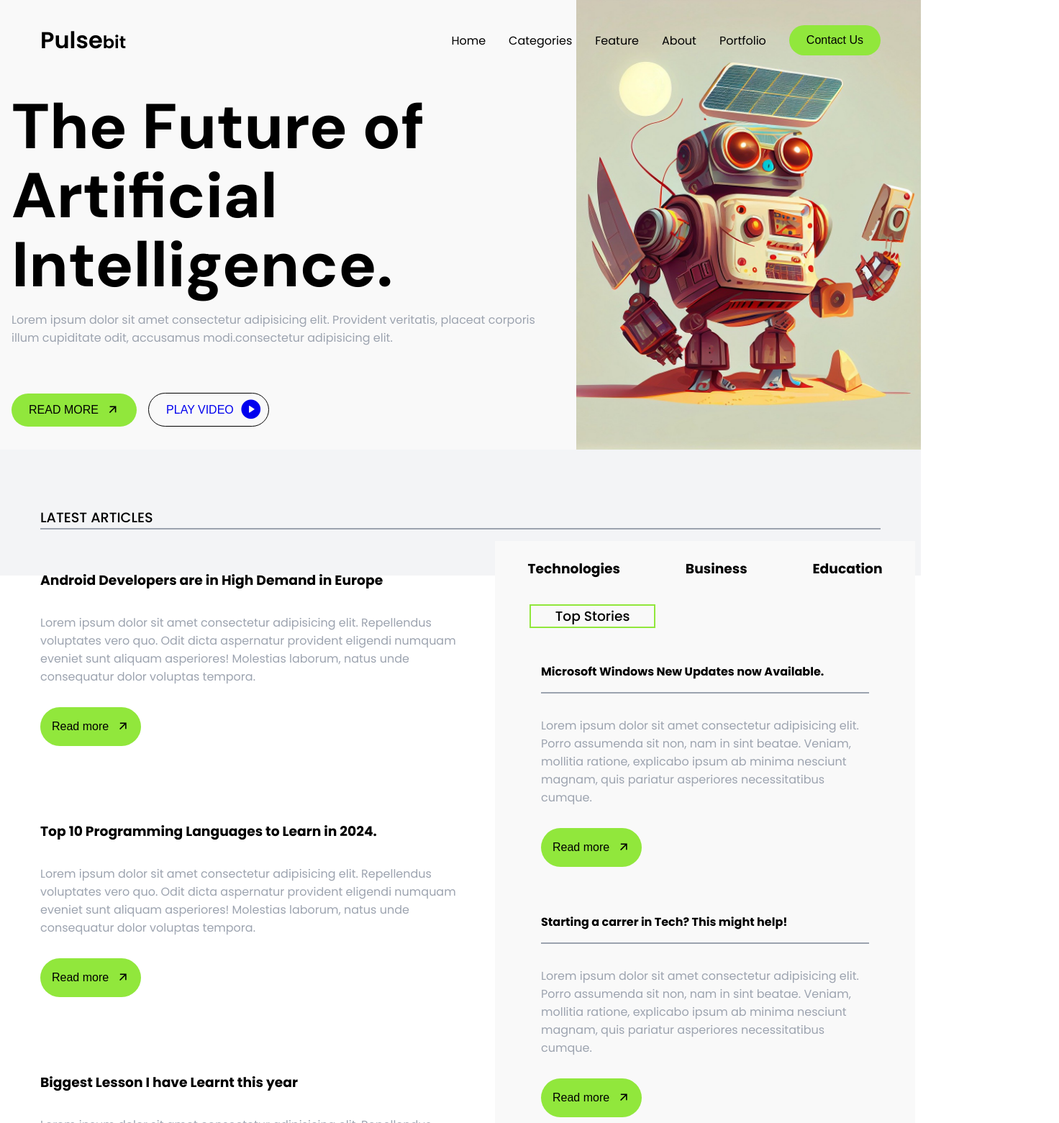
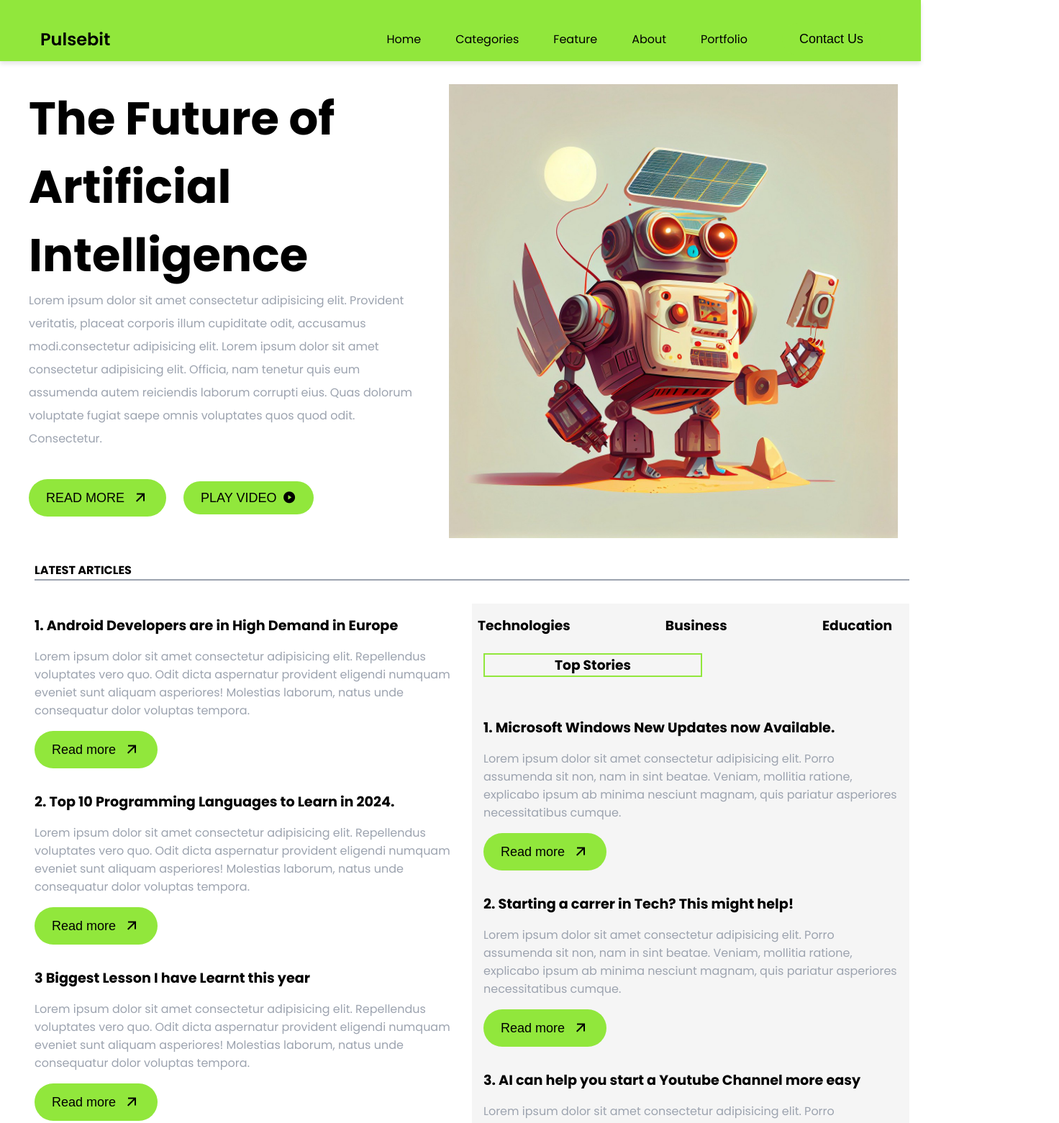
Before and after one commit to Sulemana24/PulseBit-, a plain HTML site: page home.html in a window 1280 px wide. Shown: the top 1561 px of the page at 72% size, 1472 px wide, since content can reach past the window. Drawn offline with nearby package versions, Linux system fonts and the light colour scheme.

Commit message:
changes made to media queiries and homepage

```diff
--- a/home.css
+++ b/home.css
@@ -1,12 +1,5 @@
 @import url('https://fonts.googleapis.com/css2?family=DM+Sans:ital,opsz,wght@0,9..40,100..1000;1,9..40,100..1000&family=Poppins:ital,wght@0,100;0,200;0,300;0,400;0,500;0,600;0,700;0,800;0,900;1,100;1,200;1,300;1,400;1,500;1,600;1,700;1,800;1,900&display=swap');
 
-/*General Styles*/
-*{
-    padding: 0;
-    margin: 0;
-    box-sizing: border-box;
-
-}
 :root{
     --primary-color: #91e73c;
     --primary-color-dark: #7ac232;
@@ -17,6 +10,14 @@
     --max-width: 1200px;
     --header-font: "DM Sans", sans-serif;
 }
+
+     /* General Styles */
+*{
+    padding: 0;
+    margin: 0;
+    box-sizing: border-box;
+}
+
 html,
 body{
     scroll-behavior: smooth;
@@ -26,11 +27,12 @@ body{
     font-family: "Poppins", sans-serif;
 }
 
+      /* Nav Section */
 header{
     display: grid;
     overflow: hidden;
 }
-/*Nav Section Styles*/
+
 nav{
     position: fixed;
     isolation: isolate;
@@ -53,23 +55,6 @@ nav{
     cursor: pointer;
 }
 
-.logo{
-    font-size: 1.5rem;
-    font-weight: 600;
-    color: var(--text-dark);
-}
-
-.logo span{
-    font-size: 1.2rem;
-}
-a{
-    text-decoration: none;
-    transition: 0.3s;
-}
-
-ul{
-    list-style: none;
-}
 .nav-links{
     position: absolute;
     bottom: 0;
@@ -86,6 +71,25 @@ ul{
     z-index: -1;
 }
 
+.logo{
+    font-size: 1.5rem;
+    font-weight: 600;
+    color: var(--text-dark);
+}
+
+.logo span{
+    font-size: 1.2rem;
+}
+
+a{
+    text-decoration: none;
+    transition: 0.3s;
+}
+
+ul{
+    list-style: none;
+}
+
 .nav-links.open{
     transform: translateY(100%);
 }
@@ -98,51 +102,34 @@ ul{
     background-color: var(--primary-color);
 }
 
-.nav-links a:hover{
-    color: var(--white);
-}
-
-/*Hero Section Styles*/
-
+          /* Hero Section */
 .header-content{
-    padding-block: 6rem 2rem;
-    padding-inline: 1rem;
-    background-color: #f9f9f9;
-}
-
-.header-content::before{
-    position: absolute;
-    content: "";
-    height: 100%;
-    grid-area: 1/1/2/2;
-    inset: 0;
-    background-color: var(--extra-light);
-    z-index: -1;
+    padding: 5rem 0 2rem 8px;
+    display: inline-block;
+    align-items: center;
+    margin: 0;
 }
 
 .header-content h1{
-    margin-bottom: 1rem;
-    font-size: 5.2rem;
-    font-weight: 800;
-    font-family: var(--header-font);
-    line-height: 6rem;
-    color: var(--text-dark);
     text-align: center;
+    font-size: 3rem;
+    padding-right: 2rem;
 }
 
 .header-content p{
-    margin-bottom: 4rem;
+    text-align: center;
+    padding: 1rem 2rem;
     color: var(--text-light);
-    text-align: center;
 }
 
 .header-btns{
+    padding: 1rem 1rem 0 0;
     display: flex;
+    gap: 0.5rem;
     align-items: center;
     justify-content: center;
-    gap: 1rem;
 }
-    /*Button Styles*/
+
 .btn{
     padding: .75rem 1.5rem;
     outline: none;
@@ -158,115 +145,68 @@ ul{
     transition: 0.3s;
     cursor: pointer;
 }
-.btn:hover{
-    background-color: var(--primary-color-dark);
-}
 
 .btn span{
     font-size: 1.2rem;
     font-weight: 500;
 }
-.header-btns .btn:nth-child(2){
-    padding: .25rem 0.5rem 0.25rem 1.5rem;
-    border: 1px solid var(--text-dark);
-    background-color: transparent;
-}
+
+
 .btn:nth-child(2) a{
+    color: var(--text-dark);
     display: flex;
     align-items: center;
 }
 .header-btns .btn:nth-child(2) span{
-    font-size: 2rem;
+    font-size: 1.2rem;
     padding-left: 0.5rem;
 }
 
-img{
-    display: flex;
+.btn:hover{
+    background-color: var(--primary-color-dark);
+}
+
+
+.header-image img{
     width: 100%;
 }
 
-.header-image{
-    background-color: #dedee2;
-}
+/* Latest Post Section */
 
-.section-container{
-    max-width: var(--max-width);
-    margin: auto;
-    padding: 5rem 1rem;
+.feature-container{
+    padding: 1rem 1rem 0 1rem;
 }
 
 .section-subheader{
-    margin-bottom: 1rem;
-    font-size: 1.2rem;
-    font-weight: 500;
-    color: var(--text-dark);
+    padding: 0;
     border-bottom: 2px solid var(--text-light);
 }
-.section-sub{
-    margin: 2rem 3rem;
-    cursor: pointer;
-    border: 2px solid var(--primary-color);
-    display: flex;
-    align-items: center;
-    justify-content: center;
-    width: 30%;
-    font-weight: 500;
-    color: var(--text-dark);
+
+.section-header{
+    padding-top: 1rem;
+    font-size: 1.3rem;
 }
 
+.web-side1 p{
+    padding: 1rem 0;
+    color: var(--text-light);
+}
 
-.section-header{
-    margin-top: 40px;
-}
-.section-header h3{
-    font-size: 1rem;
-    font-weight: 800;
-    font-family: var(--header-font);
-    line-height: 4rem;
-    color: var(--text-dark);
+.web-side1 .btn{
+    margin-top: 1rem;
+
 
 }
 
-/*Latests Articles Section Styles*/
-.feature-container{
-    display: grid;
+/* Top Stories Section */
 
+.labels{
+    display: flex;
+    justify-content: space-between;
+    align-items: center;
+    padding: 2rem 1rem 1rem 0;
 }
 
-.feature-content {
-    display: grid;
-}
-.feature-content .btn{
-    margin-top: 30px;
-}
-.feature-content p{
-    padding-block: 2rem 4rem;
-    color: var(--text-light);
-}
-.feature-content .btn{
-    padding: 1rem;
-}
-.web-side2{
-    width: 100%;
-    height: 1450px;
-    display: block;
-    margin: 1rem;
-    background-color: #f9f9f9;
-}
-.web-side2 button{
-    margin-top: 1rem;
-}
-.labels{
-    display: flex;
-    align-items: self-start;
-    justify-content: space-around;
-    width: 100%;
-    height: 40px;
-    cursor: pointer;
-    margin: 1rem 0;
-    transition: background-color 0.3s ease;
-
-}
 .labels a{
     padding: 0.5rem;
     color: var(--text-dark);
@@ -276,22 +216,41 @@ img{
     border-radius: 1rem;
     background-color: var(--primary-color);
 }
-.labels-content{
-    padding: 1rem 4rem;
+
+.section-sub{
+    width: 50%;
+    display: flex;
+    justify-content: center;
+    align-items: center;
+    cursor: pointer;
+    border: 2px solid var(--primary-color);
+    margin: 0 1rem 3rem 1rem;
+}
+
+.labels-content h4{
+    font-size: 1.2rem;
+    margin: 0 1rem 1rem 1rem;
 }
 
 .labels-content p{
-    margin-top: 1rem;
-    border-top: 2px solid var(--text-light);
+    color: var(--text-light);
+    margin: 0 1rem 1rem 1rem;
 }
+
+.labels-content .btn{
+    margin: 1rem 0;
+}
+
 /*Search Btn*/
+
 #searchBox{
     width: 100%;
     height: 50px;
     display: flex;
     align-items: center;
     justify-content: center;
-    position: relative;
+    margin-bottom: 1rem;
+    margin-left: 5px;
 }
 
 #input{
@@ -303,20 +262,22 @@ img{
     font-size: 16px;
     height: 100%;
 }
+
 #searchBtn{
     padding: 10px 20px;
-    margin-left: 10px;
+    margin-left: 4px;
     border: none;
     background-color: var(--primary-color);
     color: var(--text-dark);
     cursor: pointer;
-    margin-bottom: 16px;
-    height: 100%;
+    height: 50px;
     border-radius: 5px;
 }
+
 #searchBtn:hover{
     background-color: var(--primary-color-dark);
 }
+
 /* Testimonial Card Styles */
 .testimonials{
     display: grid;
@@ -327,13 +288,14 @@ img{
 
 }
 
-.testimonial-card .testimonial-text{
-    padding: 30px 0;
+#testimonial-text{
+    /* padding: 20px 0; */
+    margin-bottom: 20px;
 }
 
 .testi-head{
     font-size: 3rem;
-    margin-bottom: 20px;
+    margin: 2rem 0 20px 0;
     color: var(--text-dark);
     padding-left: 2rem;
 
@@ -342,7 +304,7 @@ img{
     background-color: var(--white);
     border-radius: 8px;
     box-shadow: 0 4px 6px rgba(0, 0, 0, 0.1);
-    padding: 20px;
+    padding: 50px 20px;
     text-align: center;
     border: 2px solid var(--primary-color-dark);
 }
@@ -350,15 +312,16 @@ img{
 .testimonial-text {
     font-size: 16px;
     color: var(--text-light);
-    margin-bottom: 15px;
+    margin-bottom: 10px;
 }
 
 .testimonial-author {
     font-size: 14px;
     color: var(--text-dark);
 }
+
 /*Footer Styles*/
-.footer{
+footer{
     background-color: var(--primary-color);
     padding-bottom: 1rem;
     display: flex;
@@ -374,8 +337,9 @@ img{
     margin-bottom: 1rem;
 }
 
-.footer-logo .logo{
+.footer-logo{
     color: var(--text-dark);
+    padding-top: 1rem;
 }
 
 .footer-logo .logo:hover{
@@ -430,19 +394,19 @@ img{
     width: 80%;
     display: flex;
     align-items: center;
-    border: 1px solid var(--extra-light);
     border-radius: 5px;
-    margin-left: 4rem;
+    margin-left: 3rem;
 }
 
 .footer-col input{
     padding-inline: 1rem;
     width: 60%;
-    border: none;
+    border: 1px solid var(--extra-light);
     outline: none;
     font-size: 1rem;
     color: var(--text-dark);
     background-color: transparent;
+    height: 100%;
 }
 
 .footer-col form .btn{
@@ -466,153 +430,173 @@ img{
     background-color: var(--primary-color);
 }
 
-/*Responsive Designs - Tablet*/
-@media (width > 540px) {
+/* Responsive Design-Tablet */
 
+@media (width > 540px){
     .footer-container{
+        display: grid;
         grid-template-columns: repeat(2, 1fr);
     }
-    .search{
-        display: flex;
+
+    #column{
+        margin-left: 12rem;
+        text-align: center;
+        width: 100%;
     }
+
 
 }
 
-/*Responsive Designs - Desktop*/
-@media (width > 768px) {
+        /* Responsive Design-Desktop*/
+@media (width > 768px){
 
+    header{
+        background-color: #91e73c;
+        box-shadow: 0 4px 6px rgba(0, 0, 0, 0.1);
+    }
 
     nav{
-        position: absolute;
-        top: 0;
-        left: 50%;
-        width: 100%;
+        position: static;
+        padding-block: 2rem 0;
+        padding-inline: 1rem;
         max-width: var(--max-width);
-        transform: translateX(-50%);
-        padding-block: 2rem 1rem;
-        padding-inline: 1rem;
+        margin-inline: auto;
         display: flex;
-        align-items: center;
         justify-content: space-between;
-        gap: 1rem;
+        gap: 2rem;
 
     }
+
     .nav-header{
+        flex: 1;
         padding: 0;
         background-color: transparent;
     }
-    .logo{
-        font-size: 2rem;
+
+    .nav-logo{
+        max-width: 40px;
+        padding-bottom: 0.5rem;
     }
 
-    .logo span{
+    .nav-logo span{
+        display: inline;
         font-size: 1.5rem;
+        font-weight: 600;
+        color: var(--text-dark);
     }
+
     .nav-menu-btn{
         display: none;
     }
 
     .nav-links{
         position: static;
-        padding: 0;
+        width: fit-content;
+        padding: 0 0 8px 0;
         flex-direction: row;
-        justify-content: flex-end;
+        gap: 3rem;
         background-color: transparent;
         transform: none;
     }
-    .nav-links a:hover{
+
+    .nav-links a{
         color: var(--text-dark);
-        border-top: 2px solid var(--primary-color-dark);
-        border-bottom: 2px solid var(--primary-color-dark);
-        padding: 5px;
     }
 
-    .header-image{
-        height: 100%;
-        grid-area: 1/3/2/5;
+    .nav-links:hover.nav-links a:hover{
+        color: var(--white);
+    }
+
+    .hero-section{
+        margin-top: 2rem;
+        margin-right: 2rem;
+        display: grid;
+        grid-template-columns: repeat(2, 1fr);
+    }
+
+    .header-content{
+        padding: 0;
+    }
+
+    .header-content h1{
+        padding: 0 2.5rem;
+        font-size: 4rem;
+        text-align: left;
+    }
+
+    .header-content p{
+        padding: 0 2.5rem;
+        line-height: 2;
+        text-align: left;
+    }
+
+    .btn{
+        font-size: 18px;
+    }
+
+    .btn span{
+        font-size: 1.5rem;
+    }
+
+    .header-btns{
+        display: flex;
+        padding: 0 2.5rem;
+        justify-content: flex-start;
+        gap: 1.5rem;
+        padding-top: 2.5rem;
     }
 
     .header-image img{
         height: 100%;
-        object-fit: cover;
+        width: 100%;
     }
 
-    .header-content{
-        padding-block: 8rem 2rem;
-        grid-area: 1/2/2/3;
-    }
-    .btn:nth-child(2) a{
-        display: flex;
-        align-items: center;
-    }
-    .header-content::before{
-        grid-area: 1/1/2/3;
+    .feature-container h5{
+        margin: 1rem 0 1rem 2rem;
+        font-size: 1rem;
     }
 
-    .header-content h1{
-        font-size: 5.5rem;
-    }
-    .header-content :is(h1,p){
-        text-align: left;
+    .feature-content{
+        display: grid;
+        grid-template-columns: repeat(2, 1fr);
+        padding-left: 2rem;
+        padding-top: 1rem;
     }
 
-    .header-btns{
-        justify-content: flex-start;
+    .section-header{
+        font-size: 1.2rem;
+
     }
 
-    .footer-container{
-        display: grid;
-        grid-template-columns: repeat(3, 1fr);
+    .labels{
+        padding-top: 0.5rem;
     }
 
-    /* .web-side2{
-        margin-left: 10px;
-        padding-left: 0;
+    .web-side2{
+        background: whitesmoke;
+        width: 100%;
+        padding: 0;
         margin: 0;
-        width: 100px;
-        background-color: #7ac232;
-    } */
 
-    /* .feature-content{
-        padding-right: 10px;
-        grid-template-columns: repeat(2, 1fr);
-    } */
+    }
 
-    .search {
-        margin-left: 3rem;
+    .labels-content{
+        padding-top: 0.5rem;
     }
+
+    .labels-content .btn{
+        margin-bottom: 2rem;
+    }
+
     .testimonials {
         grid-template-columns: 1fr 1fr;
     }
 
-    .visitors {
-        text-align: center;
-    }
-
-    .footer-col {
-        text-align: left;
+    .footer-container{
+        padding-bottom: 2rem;
+        display: grid;
+        grid-template-columns: repeat(3, 1fr);
 
     }
 
-    .footer-col form {
-        margin: 0;
-        padding: 0;
-    }
-
-    .feature-content{
-        display: grid;
-        grid-template-columns: 1fr 1fr;
-    }
-
-    .feature-content .web-side1{
-        width: 100%;
-
-    }
-
-    .feature-content .web-side2{
-        margin: 0 3rem;
-        width: 100%;
-        height: 100%;
-        background-color: #f9f9f9;
-    }
 }
--- a/home.html
+++ b/home.html
@@ -34,10 +34,12 @@
                 </li>
             </ul>
     </nav>
-                <!--Hero Section-->
+</header>
+        <!-- Hero Section -->
+<section class="hero-section">
     <div class="header-content">
-                <h1>The Future of Artificial Intelligence.</h1>
-                <p>Lorem ipsum dolor sit amet consectetur adipisicing elit. Provident veritatis, placeat corporis illum cupiditate odit, accusamus modi.consectetur adipisicing elit.</p>
+        <h1>The Future of Artificial Intelligence</h1>
+        <p>Lorem ipsum dolor sit amet consectetur adipisicing elit. Provident veritatis, placeat corporis illum cupiditate odit, accusamus modi.consectetur adipisicing elit. Lorem ipsum dolor sit amet consectetur adipisicing elit. Officia, nam tenetur quis eum assumenda autem reiciendis laborum corrupti eius. Quas dolorum voluptate fugiat saepe omnis voluptates quos quod odit. Consectetur.</p>
     <div class="header-btns">
         <button class="btn">READ MORE <span><i class="ri-arrow-right-up-line"></i></span></button>
         <button class="btn">
@@ -47,27 +49,27 @@
 <div class="header-image">
     <img src="Images/ai.jpg" alt="AI">
 </div>
-    </header>
+</section>
     <!--Latest Articles Section-->
-    <section class="section-container feature-container" id="story">
+    <section class="feature-container" id="story">
     <h5 class="section-subheader">LATEST ARTICLES</h5>
 <div class="feature-content">
 
     <div class="web-side1">
-            <h3 class="section-header">Android Developers are in High Demand in Europe</h3>
+        <h3 class="section-header">1. Android Developers are in High Demand in Europe</h3>
         <p>Lorem ipsum dolor sit amet consectetur adipisicing elit. Repellendus voluptates vero quo. Odit dicta aspernatur provident eligendi numquam eveniet sunt aliquam asperiores! Molestias laborum, natus unde consequatur dolor voluptas tempora.
             <button class="btn">Read more <span><i class="ri-arrow-right-up-line"></i></span></button>
         </p>
 
-            <h3 class="section-header">Top 10 Programming Languages to Learn in 2024.</h3>
+        <h3 class="section-header">2. Top 10 Programming Languages to Learn in 2024.</h3>
         <p>Lorem ipsum dolor sit amet consectetur adipisicing elit. Repellendus voluptates vero quo. Odit dicta aspernatur provident eligendi numquam eveniet sunt aliquam asperiores! Molestias laborum, natus unde consequatur dolor voluptas tempora.
             <button class="btn">Read more <span><i class="ri-arrow-right-up-line"></i></span></button>
         </p>
-            <h3 class="section-header">Biggest Lesson I have Learnt this year</h3>
+        <h3 class="section-header">3 Biggest Lesson I have Learnt this year</h3>
         <p>Lorem ipsum dolor sit amet consectetur adipisicing elit. Repellendus voluptates vero quo. Odit dicta aspernatur provident eligendi numquam eveniet sunt aliquam asperiores! Molestias laborum, natus unde consequatur dolor voluptas tempora.
             <button class="btn">Read more <span><i class="ri-arrow-right-up-line"></i></span></button>
         </p>
-            <h3 class="section-header">Why you should Start Coding?</h3>
+        <h3 class="section-header">4 Why you should Start Coding?</h3>
         <p>Lorem ipsum dolor sit amet consectetur adipisicing elit. Repellendus voluptates vero quo. Odit dicta aspernatur provident eligendi numquam eveniet sunt aliquam asperiores! Molestias laborum, natus unde consequatur dolor voluptas tempora.
             <button class="btn">Read more <span><i class="ri-arrow-right-up-line"></i></span></button>
         </p>
@@ -82,21 +84,21 @@
         <h3 class="section-sub">Top Stories</h3>
         <div class="labels-content">
             <h4>
-                    Microsoft Windows New Updates now Available.
+                1. Microsoft Windows New Updates now Available.
             </h4>
             <p>
                 Lorem ipsum dolor sit amet consectetur adipisicing elit. Porro assumenda sit non, nam in sint beatae. Veniam, mollitia ratione, explicabo ipsum ab minima nesciunt magnam, quis pariatur asperiores necessitatibus cumque.
                 <button class="btn">Read more <span><i class="ri-arrow-right-up-line"></i></span></button>
             </p>
             <h4>
-                    Starting a carrer in Tech? This might help!
+                2. Starting a carrer in Tech? This might help!
             </h4>
             <p>
                 Lorem ipsum dolor sit amet consectetur adipisicing elit. Porro assumenda sit non, nam in sint beatae. Veniam, mollitia ratione, explicabo ipsum ab minima nesciunt magnam, quis pariatur asperiores necessitatibus cumque.
                 <button class="btn">Read more <span><i class="ri-arrow-right-up-line"></i></span></button>
             </p>
             <h4>
-                    AI can help you start a Youtube Channel more easy
+                3. AI can help you start a Youtube Channel more easy
             </h4>
             <p>
                 Lorem ipsum dolor sit amet consectetur adipisicing elit. Porro assumenda sit non, nam in sint beatae. Veniam, mollitia ratione, explicabo ipsum ab minima nesciunt magnam, quis pariatur asperiores necessitatibus cumque.
@@ -110,30 +112,32 @@
     </div>
 </div>
 </section>
+            <!-- Testimonials Section -->
 <div class="visitors">
     <h2 class="testi-head">What Our Visitors Say?</h2>
 </div>
 <section class="testimonials">
 
     <div class="testimonial-card">
-            <p class="testimonial-text">"I have seen a significant improvement in my students' technology skills thanks to the innovative programs offered here."</p>
+        <p id="testimonial-text">"I have seen a significant improvement in my students' technology skills thanks to the innovative programs offered here."</p>
         <h3 class="testimonial-author">– John M., Teacher</h3>
     </div>
     <div class="testimonial-card">
-            <p class="testimonial-text">"This blog has helped my child immensely with on his computer projects. Their approach is engaging and effective!"</p>
+        <p id="testimonial-text">"This blog has helped my child immensely with on his computer projects. Their approach is engaging and effective!"</p>
         <h3 class="testimonial-author">– Sarah L., Parent</h3>
     </div>
     <div class="testimonial-card">
-            <p class="testimonial-text">"I always come here for latest trends in the world of technology."</p>
+        <p id="testimonial-text">"I always come here for latest trends in the world of technology."</p>
         <h3 class="testimonial-author">– Yussif Hayate, Android Developer</h3>
     </div>
     <div class="testimonial-card">
-            <p class="testimonial-text">"Discovery this website is one of my archievements this year, I got free coureses to improve my skills as a student. "</p>
+        <p id="testimonial-text">"Discovery this website is one of my archievements this year, I got free coureses to improve my skills as a student. "</p>
         <h3 class="testimonial-author">– Sulemana I., Student</h3>
     </div>
 </section>
+
     <!--Footer Section-->
-    <footer class="footer" id="news">
+<footer id="news">
     <div class="section-container footer-container">
         <div class="footer-col">
             <div class="footer-logo">
@@ -164,7 +168,7 @@
                 <li><a href="#">Support</a></li>
             </ul>
         </div>
-            <div class="footer-col">
+        <div class="footer-col" id="column">
             <h2>Join our newsletter</h2>
             <p>Stay turned for new product updates</p>
             <form action="/">
```
Lines whose indentation alone changed are shown as unchanged.
